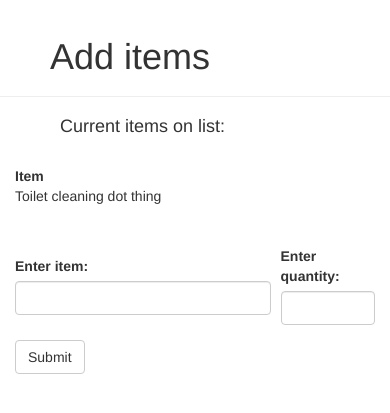
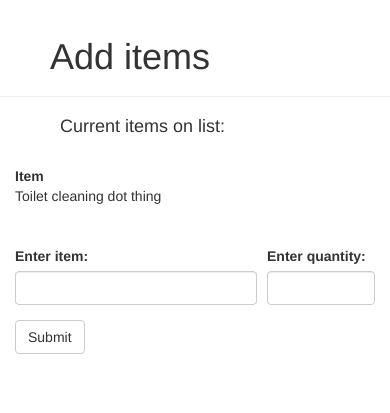
Before and after one commit to Tobio89/homeSite, a Flask app: page /shopping/add in a window 390 px wide. Shown: the part 55-468 px from the top of the page. Run offline with Flask 2, Linux system fonts and the light colour scheme; data comes from the database, SQL or seed files in the repository; some libraries are stand-ins or nearby versions.

Commit message:
fix table/form sizing of add page for phone

```diff
--- a/templates/add.html
+++ b/templates/add.html
@@ -65,10 +65,32 @@
 <br />
 <div class="container">
     <table>
+
+        <style> /* Responsiveness for the parcel tracking table */
+
+
+            #addItem {
+                width:300px;
+                padding-right: 20px;
+            }
+            #addQuantity {
+                width:100px;
+            }
+
+            @media only screen and (max-width: 520px) {
+
+                #addItem {width:70%; padding-right: 10px;}
+                #addQuantity {width:30%}
+
+
+            }
+
+        </style>
+
     <form class="form" method="post" role="form">
         <tr>
 
-        <td style="width: 300px; padding-right: 10px;">
+        <td id="addItem">
 
                 {{ form.hidden_tag() }}
                 {{ wtf.form_errors(form, hiddens="only") }}
@@ -76,7 +98,7 @@
                 {{ wtf.form_field(form.item) }}
 
         </td>
-        <td style="width: 100px;">
+        <td id="addQuantity">
                 {{ wtf.form_field(form.quant) }}
 
         </td>
--- a/templates/shipping.html
+++ b/templates/shipping.html
@@ -61,6 +61,11 @@
                 #trackingNumber                 { display:none; visibility:hidden; }
                 #location                       { display:none; visibility:hidden; }
                 #extra                          { display:none; visibility:hidden; }
+
+                #item {width:40%}
+                #timestamp {width:30px}
+                #status {width:25%}
+                #selection {width:5%}
 
             }
 
```
Also changed, not shown: requirements.txt (+18 -0 lines).
